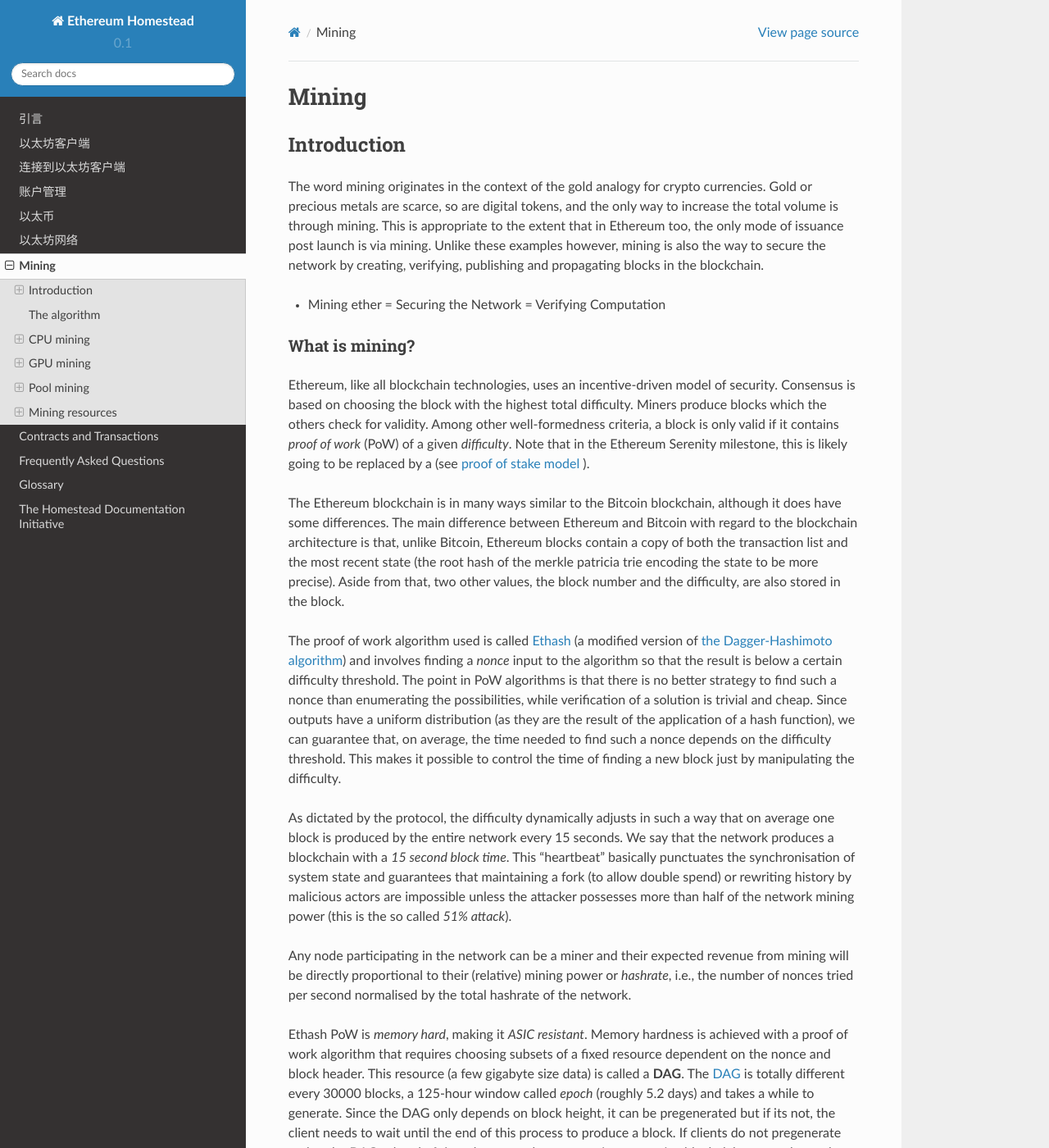
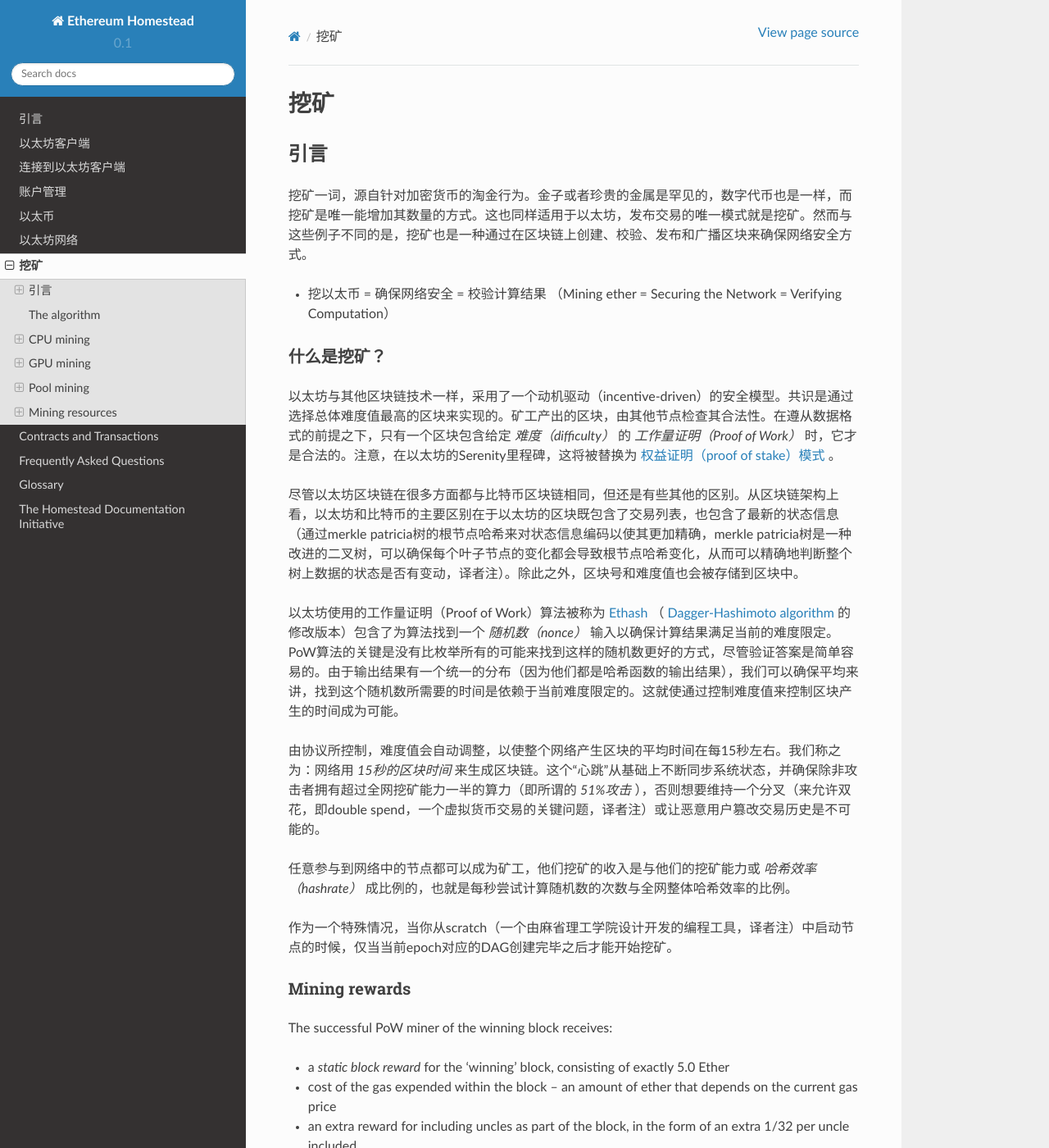
Before and after one commit to riversyang/homestead-guide-cn, a Sphinx documentation site: the page built from source/mining.rst, in a window 1280 px wide and 1400 px high. Shown: the whole window at 82% size. Built offline with Sphinx 7.4.7 and the Read the Docs theme 2.0.0, drawn with Linux system fonts in a browser that asks for light colours; some of the changed text lies outside the part shown.

Commit message:
Update translation.

```diff
--- a/source/mining.rst
+++ b/source/mining.rst
@@ -1,35 +1,31 @@
 .. _mining:
 
 ********************************************************************************
-Mining
+挖矿
 ********************************************************************************
 
-Introduction
+引言
 ================================================================================
 
-The word mining originates in the context of the gold analogy for crypto currencies. Gold or precious metals are scarce, so are digital tokens, and the only way to increase the total volume is through mining. This is appropriate to the extent that in Ethereum too, the only mode of issuance post launch is via mining. Unlike these examples however, mining is also the way to secure the network by creating, verifying, publishing and propagating blocks in the blockchain.
+挖矿一词，源自针对加密货币的淘金行为。金子或者珍贵的金属是罕见的，数字代币也是一样，而挖矿是唯一能增加其数量的方式。这也同样适用于以太坊，发布交易的唯一模式就是挖矿。然而与这些例子不同的是，挖矿也是一种通过在区块链上创建、校验、发布和广播区块来确保网络安全方式。
 
-- Mining ether = Securing the Network = Verifying Computation
+- 挖以太币 = 确保网络安全 = 校验计算结果 （Mining ether = Securing the Network = Verifying Computation）
 
-What is mining?
+什么是挖矿？
 --------------------------------------------------------------------------------
 
-Ethereum, like all blockchain technologies, uses an incentive-driven model of security. Consensus is based on choosing the block with the highest total difficulty. Miners produce blocks which the others check for validity. Among other well-formedness criteria, a block is only valid if it contains *proof of work* (PoW) of a given *difficulty*. Note that in the Ethereum Serenity milestone, this is likely going to be replaced by a  (see :ref:`proof of stake model <POS vs POW>` ).
+以太坊与其他区块链技术一样，采用了一个动机驱动（incentive-driven）的安全模型。共识是通过选择总体难度值最高的区块来实现的。矿工产出的区块，由其他节点检查其合法性。在遵从数据格式的前提之下，只有一个区块包含给定 *难度（difficulty）* 的 *工作量证明（Proof of Work）* 时，它才是合法的。注意，在以太坊的Serenity里程碑，这将被替换为 :ref:`权益证明（proof of stake）模式 <POS vs POW>` 。
 
-The Ethereum blockchain is in many ways similar to the Bitcoin blockchain, although it does have some differences. The main difference between Ethereum and Bitcoin with regard to the blockchain architecture is that, unlike Bitcoin, Ethereum blocks contain a copy of both the transaction list and the most recent state (the root hash of the merkle patricia trie encoding the state to be more precise). Aside from that, two other values, the block number and the difficulty, are also stored in the block.
+尽管以太坊区块链在很多方面都与比特币区块链相同，但还是有些其他的区别。从区块链架构上看，以太坊和比特币的主要区别在于以太坊的区块既包含了交易列表，也包含了最新的状态信息（通过merkle patricia树的根节点哈希来对状态信息编码以使其更加精确，merkle patricia树是一种改进的二叉树，可以确保每个叶子节点的变化都会导致根节点哈希变化，从而可以精确地判断整个树上数据的状态是否有变动，译者注）。除此之外，区块号和难度值也会被存储到区块中。
 
-The proof of work algorithm used is called `Ethash <https://github.com/ethereum/wiki/wiki/Ethash>`_ (a modified version of `the Dagger-Hashimoto algorithm <https://github.com/ethereum/wiki/wiki/Dagger-Hashimoto>`_) and involves finding a *nonce* input to the algorithm so that the result is below a certain difficulty threshold. The point in PoW algorithms is that there is no better strategy to find such a nonce than enumerating the possibilities, while verification of a solution is trivial and cheap. Since outputs have a uniform distribution (as they are the result of the application of a hash function), we can guarantee that, on average, the time needed to find such a nonce depends on the difficulty threshold. This makes it possible to control the time of finding a new block just by manipulating the difficulty.
+以太坊使用的工作量证明（Proof of Work）算法被称为 `Ethash <https://github.com/ethereum/wiki/wiki/Ethash>`_ （ `Dagger-Hashimoto algorithm <https://github.com/ethereum/wiki/wiki/Dagger-Hashimoto>`_ 的修改版本）包含了为算法找到一个 *随机数（nonce）* 输入以确保计算结果满足当前的难度限定。PoW算法的关键是没有比枚举所有的可能来找到这样的随机数更好的方式，尽管验证答案是简单容易的。由于输出结果有一个统一的分布（因为他们都是哈希函数的输出结果），我们可以确保平均来讲，找到这个随机数所需要的时间是依赖于当前难度限定的。这就使通过控制难度值来控制区块产生的时间成为可能。
 
-As dictated by the protocol, the difficulty dynamically adjusts in such a way that on average one block is produced by the entire network every 15 seconds. We say that the network produces a blockchain with a *15 second block time*.
-This "heartbeat" basically punctuates the synchronisation of system state
-and guarantees that maintaining a fork (to allow double spend) or
-rewriting history by malicious actors are impossible unless the attacker possesses more than half of the network mining power (this is the so called *51% attack*).
+由协议所控制，难度值会自动调整，以使整个网络产生区块的平均时间在每15秒左右。我们称之为：网络用 *15秒的区块时间* 来生成区块链。这个“心跳”从基础上不断同步系统状态，并确保除非攻击者拥有超过全网挖矿能力一半的算力（即所谓的 *51%攻击* ），否则想要维持一个分叉（来允许双花，即double spend，一个虚拟货币交易的关键问题，译者注）或让恶意用户篡改交易历史是不可能的。
 
-Any node participating in the network can be a miner and their expected revenue from mining will be directly proportional to their (relative) mining power or *hashrate*, i.e., the number of nonces tried per second normalised by the total hashrate of the network.
+任意参与到网络中的节点都可以成为矿工，他们挖矿的收入是与他们的挖矿能力或 *哈希效率（hashrate）* 成比例的，也就是每秒尝试计算随机数的次数与全网整体哈希效率的比例。
 
-Ethash PoW is *memory hard*, making it *ASIC resistant*. Memory hardness is achieved with a proof of work algorithm that requires choosing subsets of a fixed resource dependent on the nonce and block header. This resource (a few gigabyte size data) is called a **DAG**. The `DAG <https://github.com/ethereum/wiki/wiki/Ethash-DAG>`_ is totally different every 30000 blocks, a 125-hour window called *epoch* (roughly 5.2 days) and takes a while to generate. Since the DAG only depends on block height, it can be pregenerated but if its not, the client needs to wait until the end of this process to produce a block. If clients do not pregenerate and cache DAGs ahead of time the network may experience massive block delay on each epoch transition. Note that the DAG does not need to be generated for verifying the PoW essentially allowing for verification with both low CPU and small memory.
 
-As a special case, when you start up your node from scratch, mining will only start once the DAG is built for the current epoch.
+作为一个特殊情况，当你从scratch（一个由麻省理工学院设计开发的编程工具，译者注）中启动节点的时候，仅当当前epoch对应的DAG创建完毕之后才能开始挖矿。
 
 Mining rewards
 --------------------------------------------------------------------------------
```
